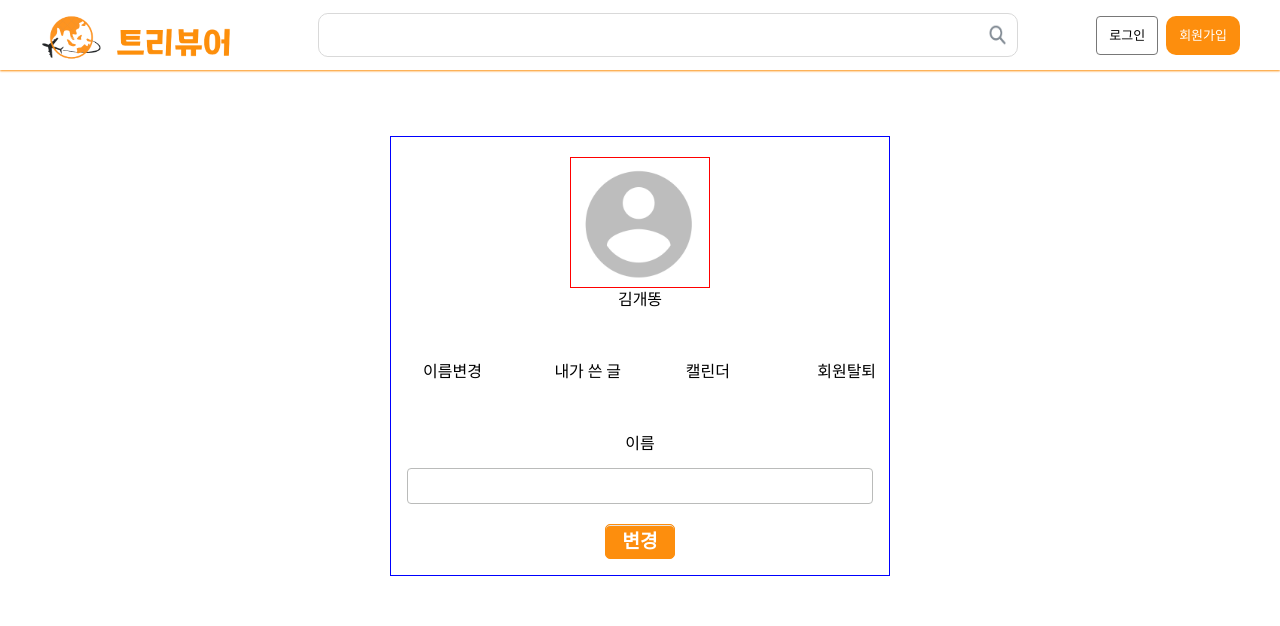
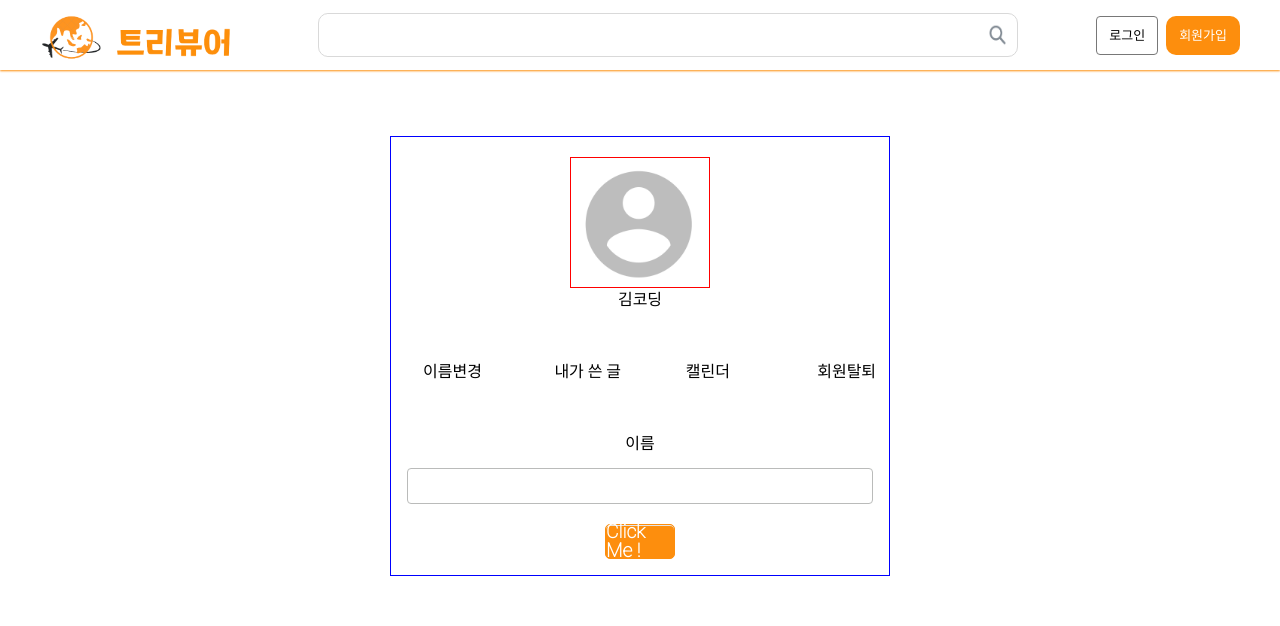
Before and after one commit to codestates-seb/seb42_main_028, a React (Create React App) app in the folder client/: page /mypage in a window 1280 px wide. Shown: the top 626 px of the page. Built offline with nearby package versions, Linux system fonts and the light colour scheme.

Commit message:
design:add

```diff
--- a/client/src/pages/Mypage/Mypage.jsx
+++ b/client/src/pages/Mypage/Mypage.jsx
@@ -1,6 +1,7 @@
-import React from 'react';
+import React, { useState } from 'react';
 import styled from 'styled-components';
-import { useNavigate } from 'react-router-dom';
+// import { useNavigate } from 'react-router-dom';
+import Modal from './Modal';
 // import Button from '../../components/Button';
 import profile from '../../assets/profile.png';
 
@@ -21,7 +22,6 @@ const ProfileImg = styled.img`
 	width: 30%;
 	/* height: auto; */
 	display: flex;
-
 	justify-content: center;
 	align-items: center;
 	text-align: center;
@@ -93,14 +93,18 @@ const Button = styled.div`
 	border: 1px solid #fd8e0d;
 	border-radius: 5px;
 	box-shadow: inset 0 1px 0 0 #e4e4e4;
-
 	&:hover {
 		cursor: pointer;
 	}
 `;
 
 function Mypage() {
-	const navigate = useNavigate();
+	// const navigate = useNavigate();
+	const [isOpen, setIsOpen] = useState(false);
+
+	const onClickButton = () => {
+		setIsOpen(true);
+	};
 	return (
 		<>
 			{/* <profileButton name='sss' event>
@@ -111,7 +115,7 @@ function Mypage() {
 				{/* 파일업로드 부분 찾아서
 				<ProfileImg onClick={() => navigate('/review')} src={profile} /><ProfileImg onClick={() => navigate('/review')} src={profile} /> */}
 				<ProfileImg src={profile} />
-				<Name>김개똥</Name>
+				<Name>김코딩</Name>
 				<NavBox>
 					<Nav>이름변경</Nav>
 					<Nav>내가 쓴 글</Nav>
@@ -122,14 +126,22 @@ function Mypage() {
 				<ChangeName>이름</ChangeName>
 
 				<Input />
-
-				<Button
+				<Button onClick={onClickButton}>Click Me !</Button>
+				{isOpen && (
+					<Modal
+						open={isOpen}
+						onClose={() => {
+							setIsOpen(false);
+						}}
+					/>
+				)}
+				{/* <Button
 					onClick={() => {
 						navigate('/mypage');
 					}}
 				>
 					변경
-				</Button>
+				</Button> */}
 			</Container>
 		</>
 	);
```
